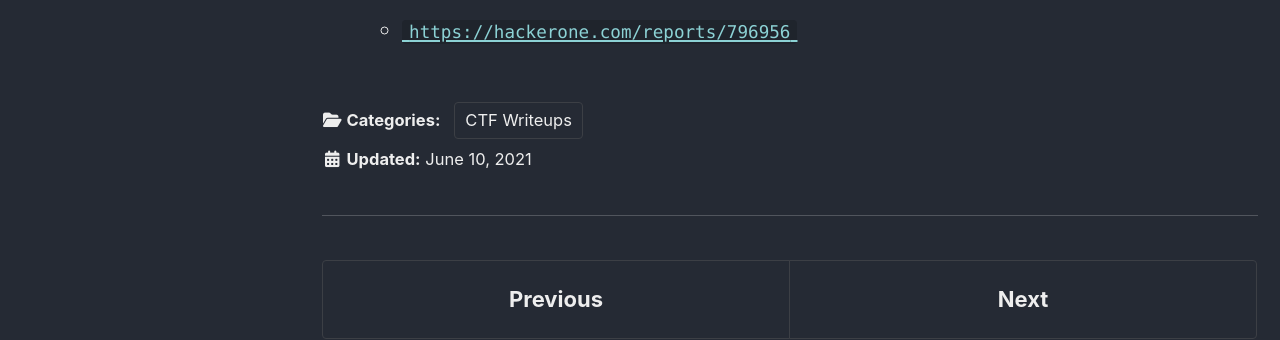
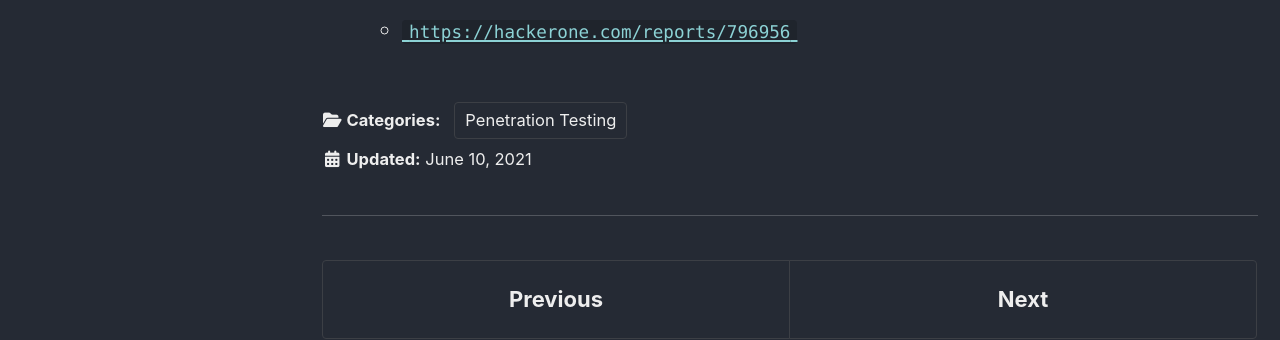
Before and after one commit to NoRed0x/NoRed0x.github.io, a Jekyll site: the page built from _posts/penetration testing/2021-06-10-writeups-Bug-Bounty-hackrone.md, in a window 1280 px wide and 900 px high, scrolled down 37212 px. Shown: the part 340-680 px from the top of the window. Built offline with Jekyll 4.4.1, drawn with Linux system fonts in a browser that asks for light colours; cached includes are drawn as plain includes; nearby versions of some CDN libraries.

Commit message:
Update 2021-06-10-writeups-Bug-Bounty-hackrone.md

```diff
--- a/_posts/penetration testing/2021-06-10-writeups-Bug-Bounty-hackrone.md
+++ b/_posts/penetration testing/2021-06-10-writeups-Bug-Bounty-hackrone.md
@@ -5,7 +5,7 @@ header:
   teaser: /img/h1.png
 ribbon: MidnightBlue
 categories:
-  - CTF Writeups
+  - Penetration Testing
 ---
 
 * #### Information Disclosure
```
